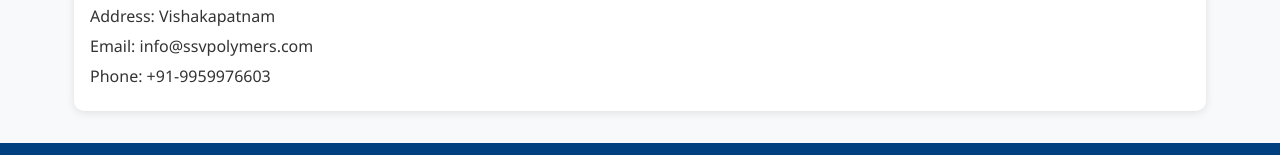
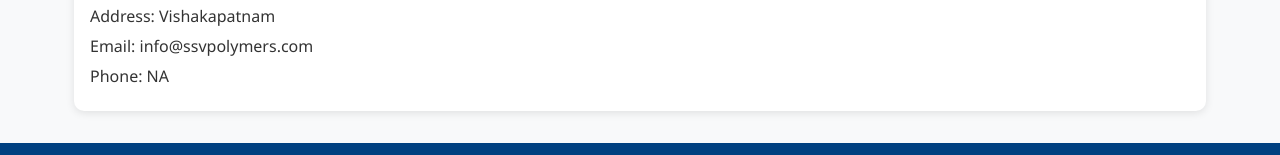
Before and after one commit to KapakayalaVenkat/SSVPolymers, a plain HTML site: page index.html in a window 1280 px wide. Shown: the part 1058-1213 px from the top of the page. Drawn offline with Linux system fonts and the light colour scheme.

Commit message:
Update index.html

```diff
--- a/index.html
+++ b/index.html
@@ -150,7 +150,7 @@
     <p><strong>S Varshini Reddy</strong></p>
     <p>Address: Vishakapatnam </p>
     <p>Email: info@ssvpolymers.com</p>
-    <p>Phone: +91-9959976603</p>
+    <p>Phone: NA </p>
   </section>
 
   <footer>
```
